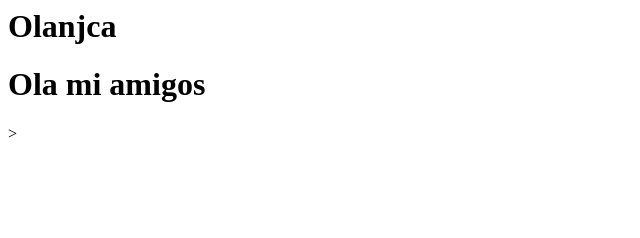
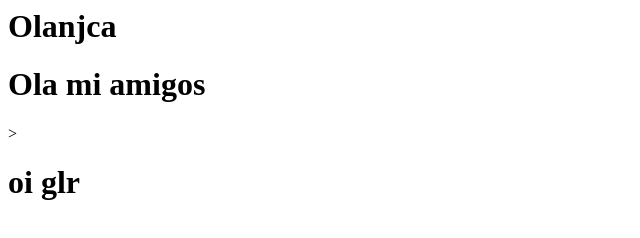
Before and after one commit to caiosoter/Git_Github, a plain HTML site: page index.html in a window 1280 px wide. Shown: the whole page, without its empty margins (0-640 px from the left). Drawn offline with Linux system fonts and the light colour scheme.

Commit message:
adicionando uma nova linha ao arquivo index.html

```diff
--- a/index.html
+++ b/index.html
@@ -1,2 +1,3 @@
 <h1>Olanjca </h1>
 <h1> Ola mi amigos</h1>>
+<h1> oi glr </h1>
```
